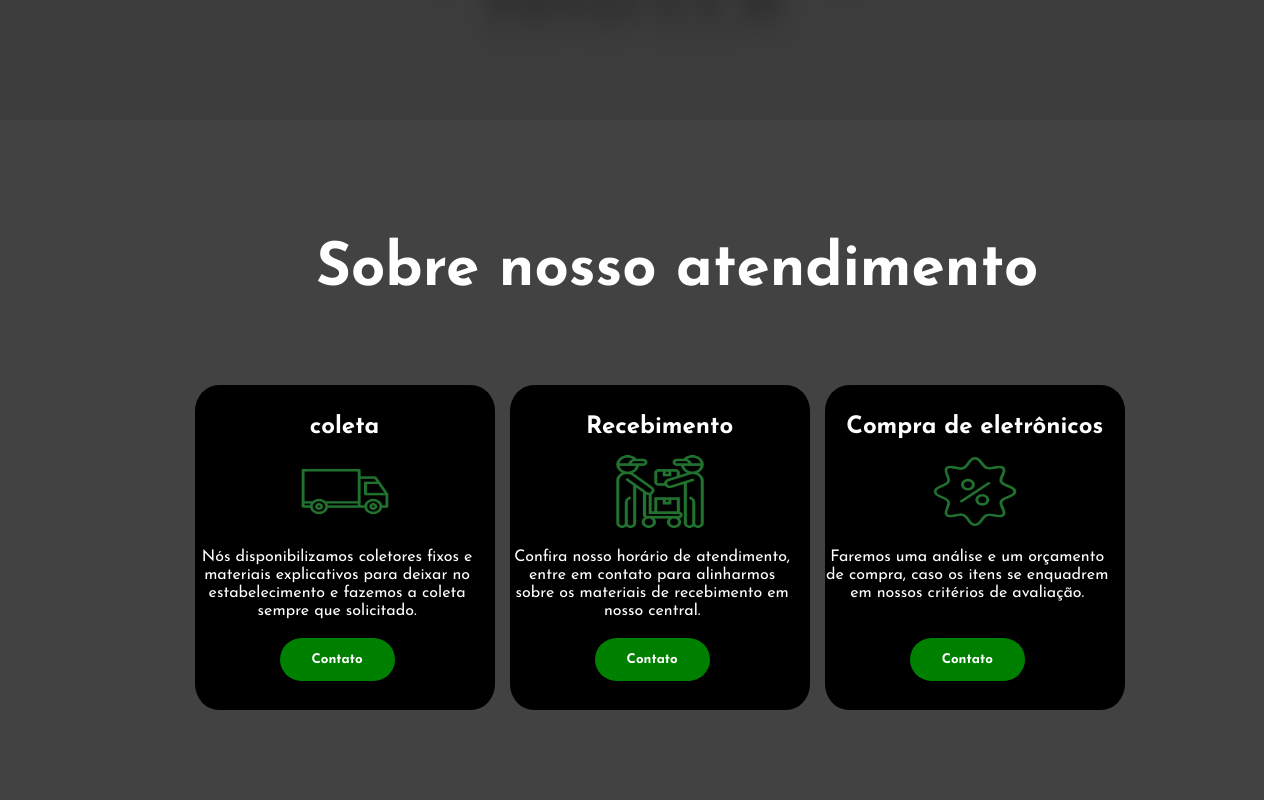
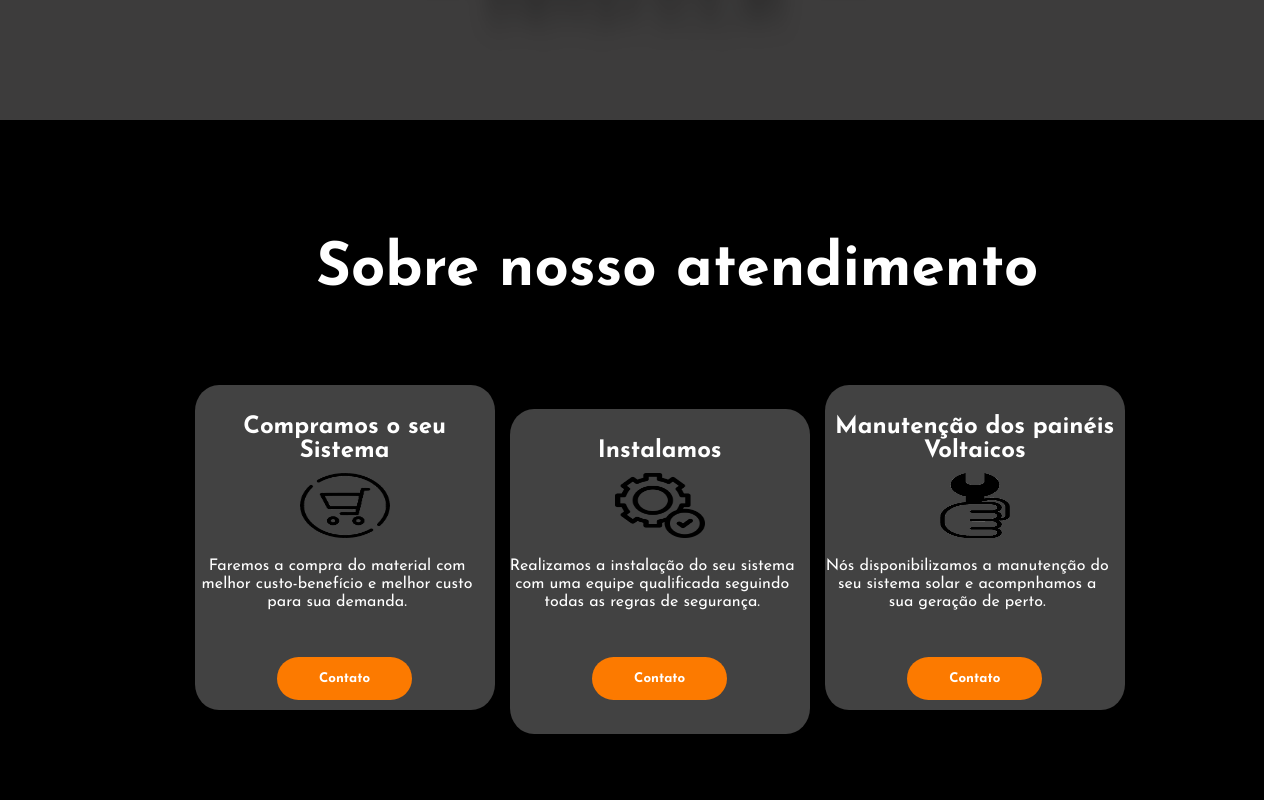
Before and after one commit to Lcsporto/Projeto_Sollide, a plain HTML site: page serviços.html in a window 1280 px wide. Shown: the part 680-1480 px from the top of the page. Drawn offline with Linux system fonts and the light colour scheme.

Commit message:
atualização de imagens do site

```diff
--- a/serviços.css
+++ b/serviços.css
@@ -106,7 +106,7 @@ a{
 
 section{
     display: block;
-    background-color: rgb(66, 66, 66);
+    background-color: black;
     position: flex;
     width: 98.75vw;
     height: 100vh
@@ -133,7 +133,7 @@ section{
 .card_space {
     position: relative;
     display: inline-block;
-    background-color: black;
+    background-color: rgb(66, 66, 66);;
     margin: 5px;
     border-radius: 8%;
     text-align: center;
@@ -156,21 +156,38 @@ section{
     font-size: 16px;
 }
 
+.card_text > p {
+    padding-bottom: 25px;
+}
+
 .card_content {
     padding-top: 10%;
 }
 
-.card_content > img {
+
+.card_content > #img_compra {
+    height: 90px;
+    width: 90px;
+    padding-bottom: 15px;
+    padding-top: 10px;
+}
+
+.card_content > #img_instalacao  {
+    padding-top: 10px;
     height: 90px;
     width: 90px;
     padding-bottom: 15px;
 }
 
-.card_content > h1 {
+.card_content > #img_manutencao {
+    padding-top: 10px;
+    height: 90px;
+    width: 70px;
     padding-bottom: 15px;
 }
 
 #visita {
+    background-color: rgba(26, 25, 25, 0.849);
     height: 470px;
 }
 
@@ -200,18 +217,20 @@ footer {
 }
 
 button{
-	background-color:#008000;
+    position: flex;
+	background-color:#fc7a00;
 	color: white;
 	text-decoration: none;
 	border: 2px solid transparent;
 	font-weight: bold;
-	padding: 13px 30px;
+	padding: 13px 40px;
 	border-radius: 30px;
 	transition: .4s;
 }
 
+
 button:hover{
 	background-color: transparent;
-	border: 2px solid #008000;
+	border: 2px solid #fc7a00;
 	cursor: pointer;
 }
--- a/serviços.html
+++ b/serviços.html
@@ -34,30 +34,32 @@
         <div id="cards">
             <div class="card_space">
                 <div class="card_content">
-                    <h1>coleta</h1>
-                    <img src="./imagens/caminhao.png" alt="Caminhão">
+                    <h1>Compramos o seu Sistema</h1>
+                    <img src="./imagens/compramos.png" alt="Compramos" id="img_compra">
                     <div class="card_text">
-                        <p>Nós disponibilizamos coletores fixos e materiais explicativos para deixar no estabelecimento e fazemos a coleta sempre que solicitado. <br><br><button type="button" id="btn1">Contato</button></p>
-
+                        <p>Faremos a compra do material com melhor custo-benefício e melhor custo para sua demanda.</p>
                     </div>
+                    <button type="button" id="btn1">Contato</button>
                 </div>
             </div>
             <div class="card_space">
                 <div class="card_content">
-                    <h1>Recebimento</h1>
-                    <img src="./imagens/recebe.png" alt="Recebe">
+                    <h1>Instalamos</h1>
+                    <img src="./imagens/instalacao.png" alt="instalacao" id="img_instalacao">
                     <div class="card_text">
-                        <p>Confira nosso horário de atendimento, entre em contato para alinharmos sobre os materiais de recebimento em nosso central. <br><br><button type="button" id="btn2">Contato</button></p>
+                        <p>Realizamos a instalação do seu sistema com uma equipe qualificada seguindo todas as regras de segurança.</p>
                     </div>
+                    <button type="button" id="btn2">Contato</button>
                 </div>
             </div>
             <div class="card_space">
                 <div class="card_content">
-                    <h1>Compra de eletrônicos</h1>
-                    <img src="./imagens/compra.png" alt="Compra">
+                    <h1>Manutenção dos painéis Voltaicos</h1>
+                    <img src="./imagens/manutencao.png" alt="Manutenção" id="img_manutencao" >
                     <div class="card_text">
-                        <p>Faremos uma análise e um orçamento de compra, caso os itens se enquadrem em nossos critérios de avaliação. <br><br><br><button type="button" id="btn3">Contato</button></p>
+                        <p>Nós disponibilizamos a manutenção do seu sistema solar e acompnhamos a sua geração de perto.</p>
                     </div>
+                    <button type="button" id="btn3">Contato</button>
                 </div>
             </div>
 
--- a/style.css
+++ b/style.css
@@ -229,9 +229,22 @@ section{
     padding-top: 10%;
 }
 
-.card_content > img {
+
+.img_missao {
     height: 90px;
     width: 90px;
+    padding-bottom: 15px;
+}
+
+.img_visao {
+    height: 70px;
+    width: 95px;
+    padding-bottom: 15px;
+}
+
+.img_valores {
+    height: 90px;
+    width: 80px;
     padding-bottom: 15px;
 }
 
@@ -267,8 +280,3 @@ footer {
     text-align: center;
     padding: 5px;
 }
-
-
-@media (min-width: 400px){
-    #lista_menu {padding-left:;}
-}
```
Also changed, not shown: index.html (+3 -3 lines), imagens/caminhao.png (deleted), imagens/compramos.png (added), imagens/instalacao.png (added), imagens/manutencao.png (added), imagens/missao.png (deleted), imagens/missao1.png (added), imagens/valores.png (deleted), imagens/valores1.png (added), imagens/visao.png (deleted), imagens/visão1.png (added).
